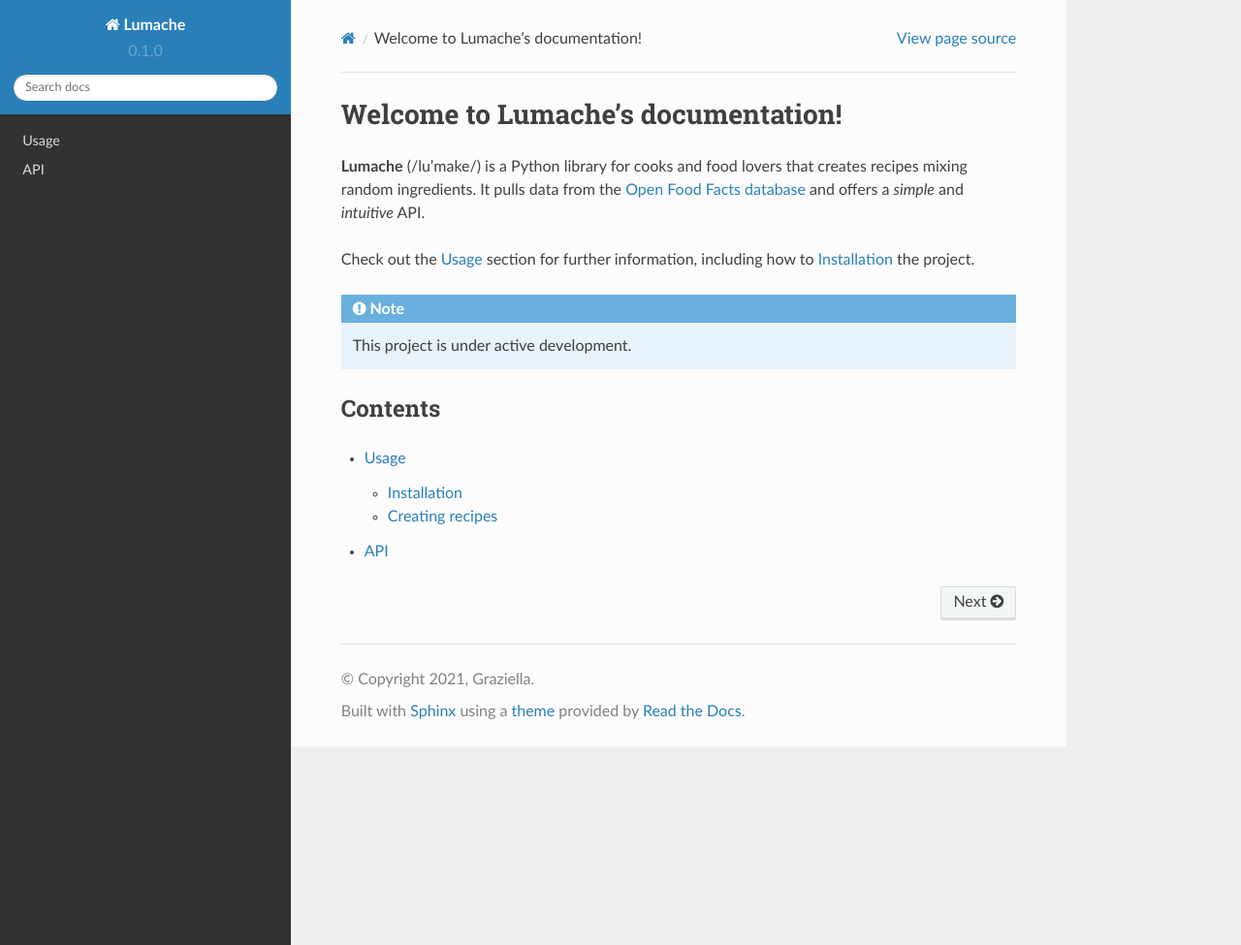
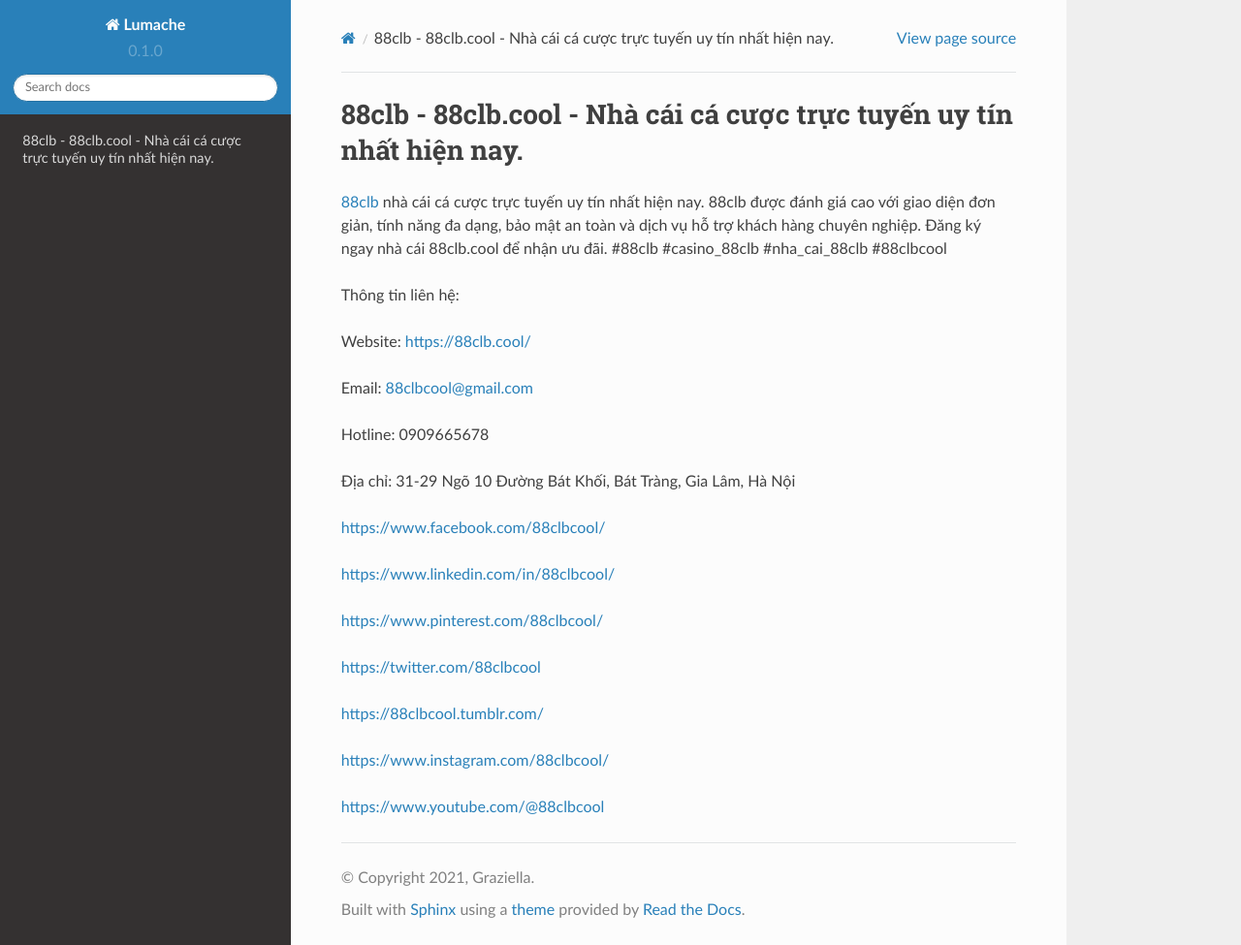
Before and after one commit to vanthanhtuan2022/88clbcool, a Sphinx documentation site: the page built from docs/source/index.rst, in a window 1280 px wide and 975 px high. Shown: the whole window at 97% size. Built offline with Sphinx 7.4.7 and the Read the Docs theme 2.0.0, drawn with Linux system fonts in a browser that asks for light colours.

Commit message:
Update index.rst

```diff
--- a/docs/source/index.rst
+++ b/docs/source/index.rst
@@ -1,22 +1,28 @@
-Welcome to Lumache's documentation!
+88clb - 88clb.cool - Nhà cái cá cược trực tuyến uy tín nhất hiện nay.
 ===================================
 
-**Lumache** (/lu'make/) is a Python library for cooks and food lovers
-that creates recipes mixing random ingredients.
-It pulls data from the `Open Food Facts database <https://world.openfoodfacts.org/>`_
-and offers a *simple* and *intuitive* API.
+`88clb <https://88clb.cool/>`_ nhà cái cá cược trực tuyến uy tín nhất hiện nay. 88clb được đánh giá cao với giao diện đơn giản, tính năng đa dạng, bảo mật an toàn và dịch vụ hỗ trợ khách hàng chuyên nghiệp. Đăng ký ngay nhà cái 88clb.cool để nhận ưu đãi. #88clb #casino_88clb #nha_cai_88clb #88clbcool
 
-Check out the :doc:`usage` section for further information, including
-how to :ref:`installation` the project.
+Thông tin liên hệ:
 
-.. note::
+Website: https://88clb.cool/
 
-   This project is under active development.
+Email: 88clbcool@gmail.com
 
-Contents
---------
+Hotline: 0909665678
 
-.. toctree::
+Địa chỉ: 31-29 Ngõ 10 Đường Bát Khối, Bát Tràng, Gia Lâm, Hà Nội
 
-   usage
-   api
+https://www.facebook.com/88clbcool/
+
+https://www.linkedin.com/in/88clbcool/
+
+https://www.pinterest.com/88clbcool/
+
+https://twitter.com/88clbcool
+
+https://88clbcool.tumblr.com/
+
+https://www.instagram.com/88clbcool/
+
+https://www.youtube.com/@88clbcool
```
